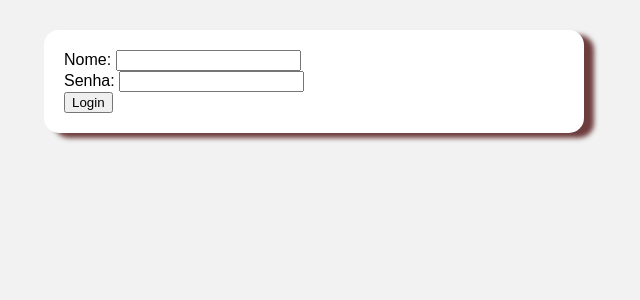
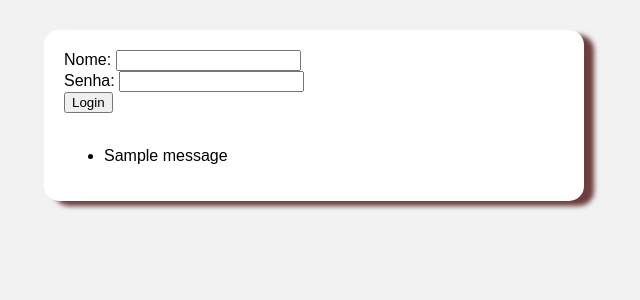
Before and after one commit to Sol-Aniel/LBP1_OProjetooo3, a Flask app: template projeto_foda/templates/login.html in a window 1280 px wide. Shown: the top 300 px of the page, without its empty margins (326-966 px from the left). Run offline with Flask 3, Linux system fonts and the light colour scheme; the template is opened without the code that fills it, so the values that code supplies are empty; one stand-in notice (Sample message) is shown.

Commit message:
Update login.html

```diff
--- a/projeto_foda/templates/login.html
+++ b/projeto_foda/templates/login.html
@@ -17,13 +17,19 @@
             <br>
             <button type="submit">Login</button>
         </form>
-        {% if validacao==False %}
+        {% with messages = get_flashed_messages(with_categories=True) %}
             <br>
-            <div class="alert">
-                <span class="closebtn" onclick="this.parentElement.style.display='none';">&times;</span>
-                Usuário não encontrado ou senha incorreta
-            </div>
-        {% endif %}
+            <ul>
+                {% if messages %}
+                    {% for category, message in messages %}
+                    <li class="{{ category }}">
+                    <span class="closebtn" onclick="this.parentElement.style.display='none';">&times;</span>
+                    {{ message }}
+                    </li>
+                    {% endfor %}
+                {% endif %}
+            </ul>
+        {% endwith %}
     </div>
 </body>
 </html>
```
